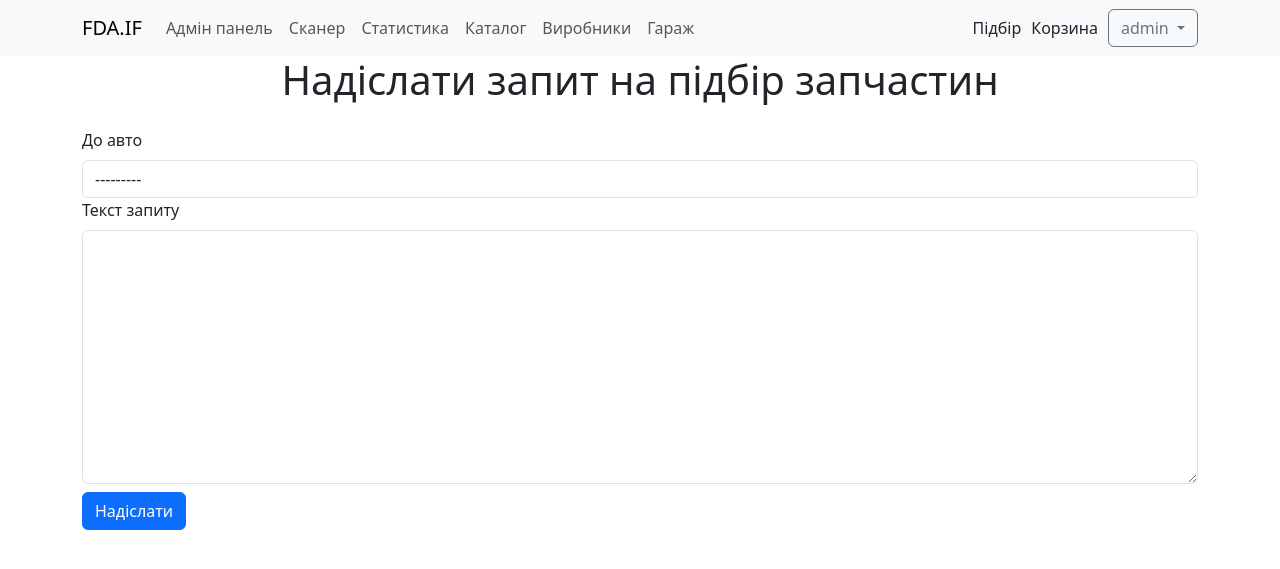
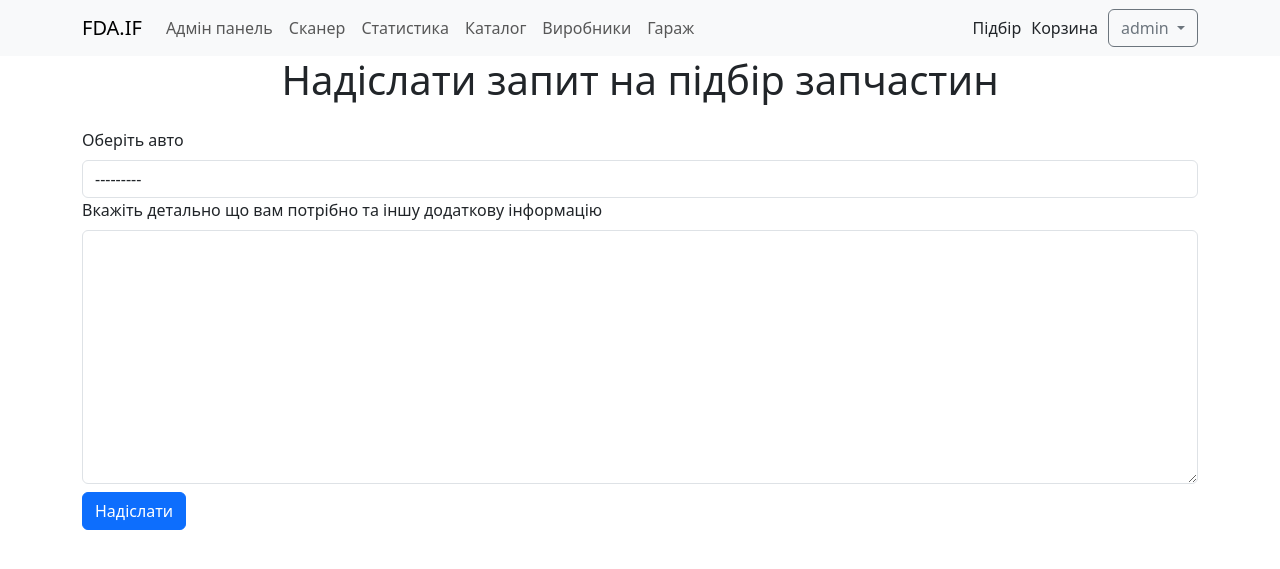
Before and after one commit to MuzykaAndrii/car-parts, a Django app: page /selection/request/ in a window 1280 px wide. Shown: the top 569 px of the page. Run offline with Django 4.2, Linux system fonts and the light colour scheme; a user stored in the database is signed in; data comes from the database, SQL or seed files in the repository; both versions use the stored data as it was after the commit; parts of the project's set-up code (start-up, migrations or seed data) failed here and were passed over; some libraries are stand-ins or nearby versions.

Commit message:
refactored: selection request

```diff
--- a/selection/models.py
+++ b/selection/models.py
@@ -22,7 +22,7 @@ class SelectionRequest(models.Model):
         blank=False,
     )
 
-    text = models.TextField(verbose_name="Додаткова інформація")
+    text = models.TextField(verbose_name="Текст запиту")
 
 
 class SelectionResponse(models.Model):
--- a/selection/templates/selection/request.html
+++ b/selection/templates/selection/request.html
@@ -8,10 +8,10 @@
 {% block content %}
 <h1 class="text-center mb-4">Надіслати запит на підбір запчастин</h1>
 
-<form method="post">
+<form method="post" action="{% url 'selection:request' %}">
   {% csrf_token %}
   <div class="form-group">
-    <label class="form-label" for="{{ form.to_car.id_for_label }}">До авто</label>
+    <label class="form-label" for="{{ form.to_car.id_for_label }}">Оберіть авто</label>
     {% render_field form.to_car class="form-control" %}
     {% if form.to_car.errors %}
       <small class="text-danger">{{ form.to_car.errors.0 }}</small>
@@ -19,7 +19,7 @@
   </div>
 
   <div class="form-group">
-    <label class="form-label" for="{{ form.text.id_for_label }}">Текст запиту</label>
+    <label class="form-label" for="{{ form.text.id_for_label }}">Вкажіть детально що вам потрібно та іншу додаткову інформацію</label>
     {% render_field form.text class="form-control" %}
     {% if form.text.errors %}
       <small class="text-danger">{{ form.text.errors.0 }}</small>
--- a/selection/views.py
+++ b/selection/views.py
@@ -1,8 +1,9 @@
 from django.http import HttpRequest
 from django.shortcuts import redirect, render
 from django.views import View
+from django.contrib import messages
+
 from auth.mixins import MyLoginRequiredMixin
-
 from selection.forms import SelectionRequestForm
 from selection.models import SelectionRequest
 
@@ -21,4 +22,5 @@ class SelectionRequestView(MyLoginRequiredMixin, View):
         selection_request: SelectionRequest = form.save(commit=False)
         selection_request.sender = request.user
         selection_request.save()
+        messages.success(request, "Запит на підбір успішно відправлено! Ми з вами звяжемось якнайшвидше!")
         return redirect('main:index')
```
Also changed, not shown: db.sqlite3.
